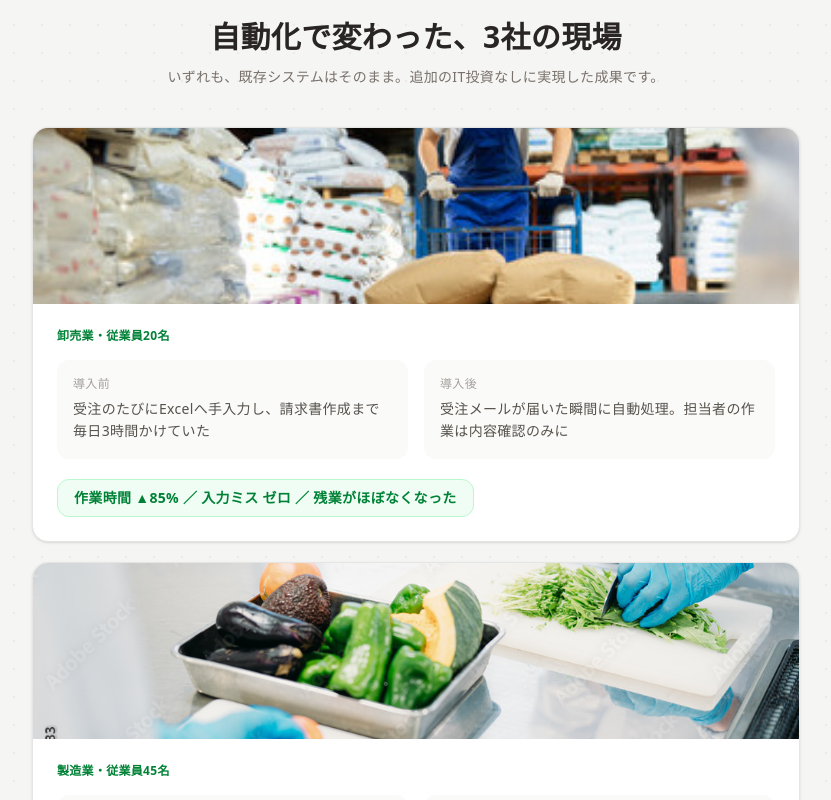
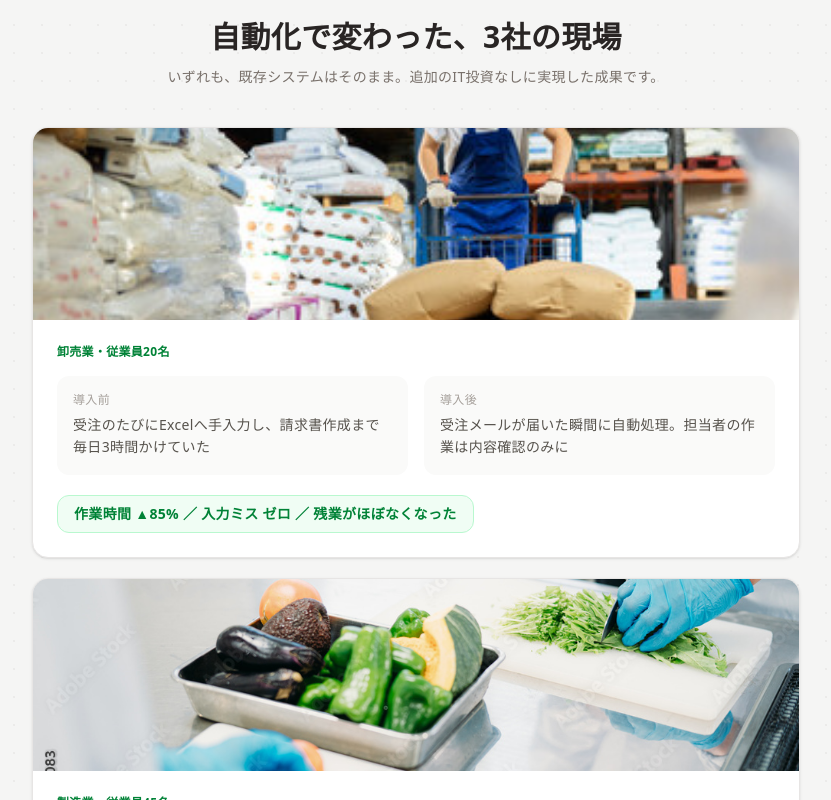
Before and after one commit to s07a021-rgb/automation-lp, a React (Vite) app: page / in a window 1280 px wide. Shown: the part 3280-4080 px from the top of the page, without its empty margins (224-1055 px from the left). Built offline with nearby package versions, Linux system fonts and the light colour scheme.

Commit message:
fix case card images

```diff
--- a/src/App.jsx
+++ b/src/App.jsx
@@ -585,17 +585,15 @@
             {CASES.map((c, i) => (
               <FadeIn key={c.industry} delay={i * 100}>
                 <div className={`${C.card} border ${C.border} hover:border-stone-300 rounded-2xl overflow-hidden shadow-sm hover:shadow-md transition-all`}>
-                  {c.img ? (
-                    <img
-                      src={c.img}
-                      alt={`${c.industry}の現場`}
-                      className="w-full h-44 object-cover"
-                    />
-                  ) : (
-                    <div className="w-full h-44 bg-stone-200 flex items-center justify-center text-stone-400 text-xs">
-                      📷 {c.industry}の現場写真（差し替え）
-                    </div>
-                  )}
+                  <div className="w-full h-48 overflow-hidden bg-stone-200">
+                    {c.img && (
+                      <img
+                        src={c.img}
+                        alt={`${c.industry}の現場`}
+                        className="w-full h-full object-cover block"
+                      />
+                    )}
+                  </div>
                   <div className="p-6">
                     <p className="text-xs font-semibold text-green-700 tracking-wide mb-4">
                       {c.industry}
```
